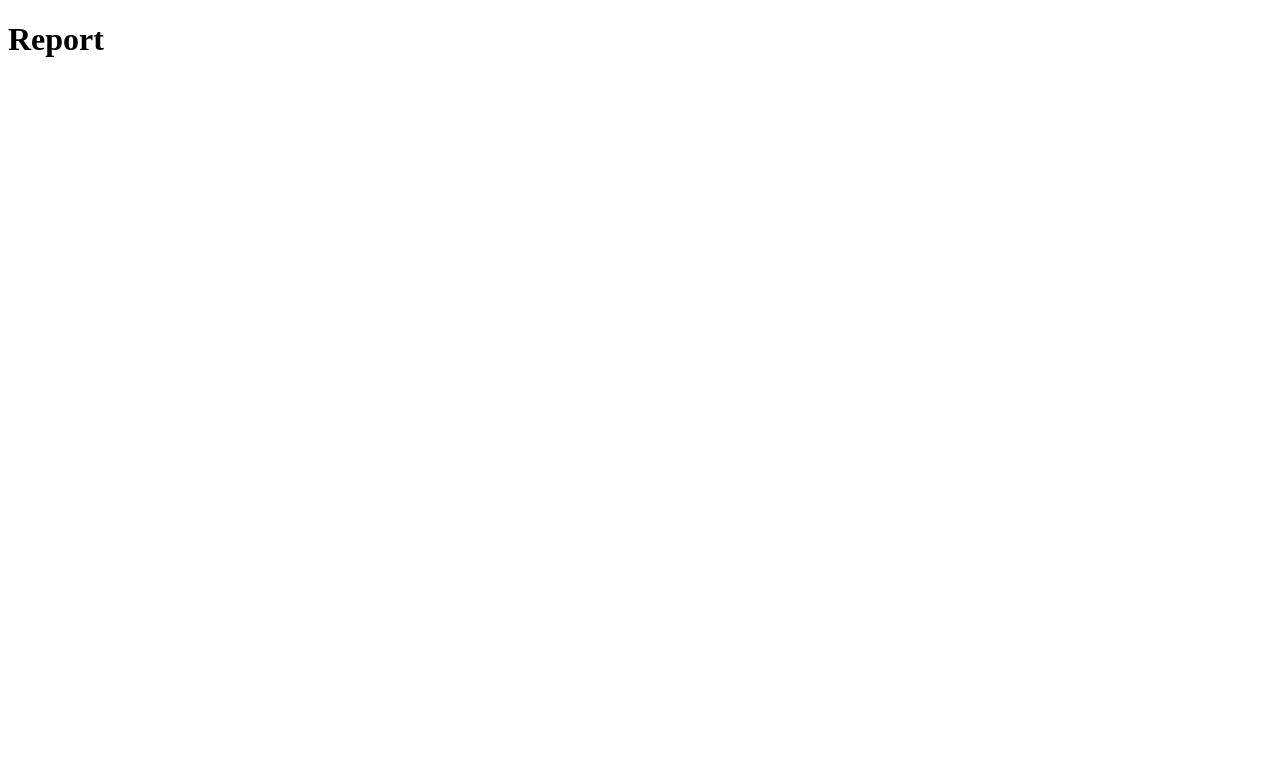
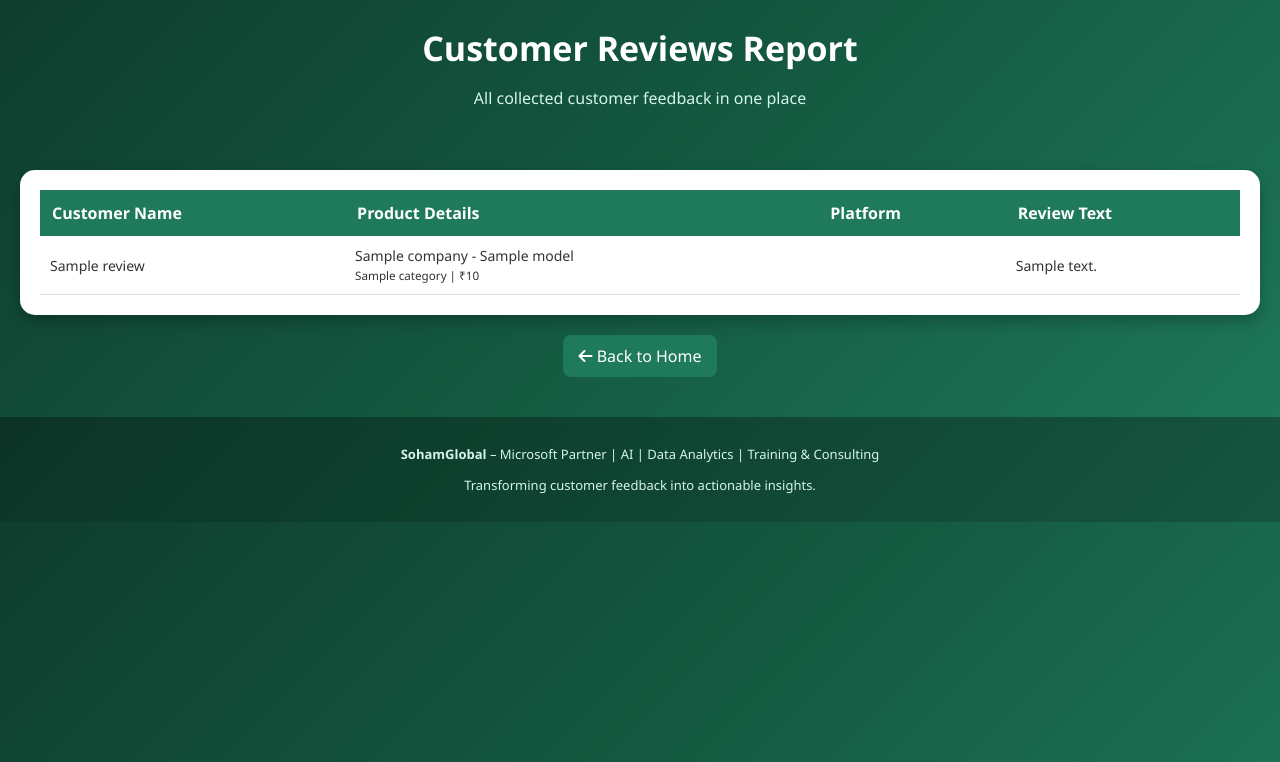
Before and after one commit to sohamglobal/PythonDBWebDSAIML-January2026, a Django app: page /report/ in a window 1280 px wide. Before the commit the part shown is almost empty. Shown: the top 762 px of the page. Run offline with Django 5.2, Linux system fonts and the light colour scheme; tables that the repository leaves empty hold one stand-in row (values such as "Sample post"); a database or web service that is not in the repository returns one stand-in record (values such as "Sample title").

Commit message:
Add files via upload

```diff
--- a/revanalysis/revanalysis/views.py
+++ b/revanalysis/revanalysis/views.py
@@ -69,7 +69,6 @@
     client=MongoClient("mongodb+srv://praffull:mongodb913@sharayucluster.fib907c.mongodb.net/?appName=sharayucluster")
     db=client["ecomprojectdb"]
     coll=db["reviews"]
-    for doc in coll.find():
-        print(doc)
+    data=list(coll.find())
 
-    return render(request,"showreport.html")
+    return render(request,"showreport.html",{'reviews':data})
--- a/revanalysis/templates/showreport.html
+++ b/revanalysis/templates/showreport.html
@@ -2,10 +2,153 @@
 <html lang="en">
 <head>
     <meta charset="UTF-8">
+    <title>Reviews Report</title>
     <meta name="viewport" content="width=device-width, initial-scale=1.0">
-    <title>Document</title>
+
+    <!-- Font Awesome -->
+    <link rel="stylesheet" href="https://cdnjs.cloudflare.com/ajax/libs/font-awesome/6.5.0/css/all.min.css">
+
+    <style>
+        body {
+            margin: 0;
+            font-family: 'Segoe UI', sans-serif;
+            background: linear-gradient(135deg, #0f3d2e, #145a41, #1f7a5c);
+            color: white;
+        }
+
+        header {
+            text-align: center;
+            padding: 25px 10px;
+        }
+
+        header h1 {
+            margin: 0;
+            font-size: 34px;
+        }
+
+        header p {
+            color: #d4f5e9;
+        }
+
+        .container {
+            padding: 20px;
+        }
+
+        .table-card {
+            background: white;
+            color: #333;
+            border-radius: 15px;
+            padding: 20px;
+            box-shadow: 0 6px 15px rgba(0,0,0,0.25);
+            overflow-x: auto;
+        }
+
+        table {
+            width: 100%;
+            border-collapse: collapse;
+        }
+
+        th {
+            background: #1f7a5c;
+            color: white;
+            padding: 12px;
+            text-align: left;
+        }
+
+        td {
+            padding: 10px;
+            border-bottom: 1px solid #ddd;
+            font-size: 14px;
+        }
+
+        tr:hover {
+            background: #f5f5f5;
+        }
+
+        .back-btn {
+            text-align: center;
+            margin-top: 20px;
+        }
+
+        .back-btn a {
+            display: inline-block;
+            padding: 10px 15px;
+            background: #1f7a5c;
+            color: white;
+            border-radius: 8px;
+            text-decoration: none;
+            transition: 0.3s;
+        }
+
+        .back-btn a:hover {
+            background: #145a41;
+        }
+
+        footer {
+            text-align: center;
+            padding: 15px;
+            background: rgba(0,0,0,0.3);
+            margin-top: 20px;
+        }
+
+        footer p {
+            font-size: 13px;
+            color: #d4f5e9;
+        }
+    </style>
 </head>
+
 <body>
-    <h1>Report</h1>
+
+<header>
+    <h1>Customer Reviews Report</h1>
+    <p>All collected customer feedback in one place</p>
+</header>
+
+<div class="container">
+    <div class="table-card">
+
+        <table>
+            <thead>
+                <tr>
+                    <th>Customer Name</th>
+                    <th>Product Details</th>
+                    <th>Platform</th>
+                    <th>Review Text</th>
+                </tr>
+            </thead>
+            <tbody>
+
+                {% for r in reviews %}
+                <tr>
+                    <td>{{ r.customername }}</td>
+                    <td>
+                        {{ r.company }} - {{ r.model }}<br>
+                        <small>{{ r.category }} | ₹{{ r.price }}</small>
+                    </td>
+                    <td>{{ r.platform }}</td>
+                    <td>{{ r.reviewtext }}</td>
+                </tr>
+                {% empty %}
+                <tr>
+                    <td colspan="4" style="text-align:center;">No reviews available</td>
+                </tr>
+                {% endfor %}
+
+            </tbody>
+        </table>
+
+    </div>
+
+    <div class="back-btn">
+        <a href="/reviews/"><i class="fas fa-arrow-left"></i> Back to Home</a>
+    </div>
+</div>
+
+<footer>
+    <p><strong>SohamGlobal</strong> – Microsoft Partner | AI | Data Analytics | Training & Consulting</p>
+    <p>Transforming customer feedback into actionable insights.</p>
+</footer>
+
 </body>
 </html>
```
